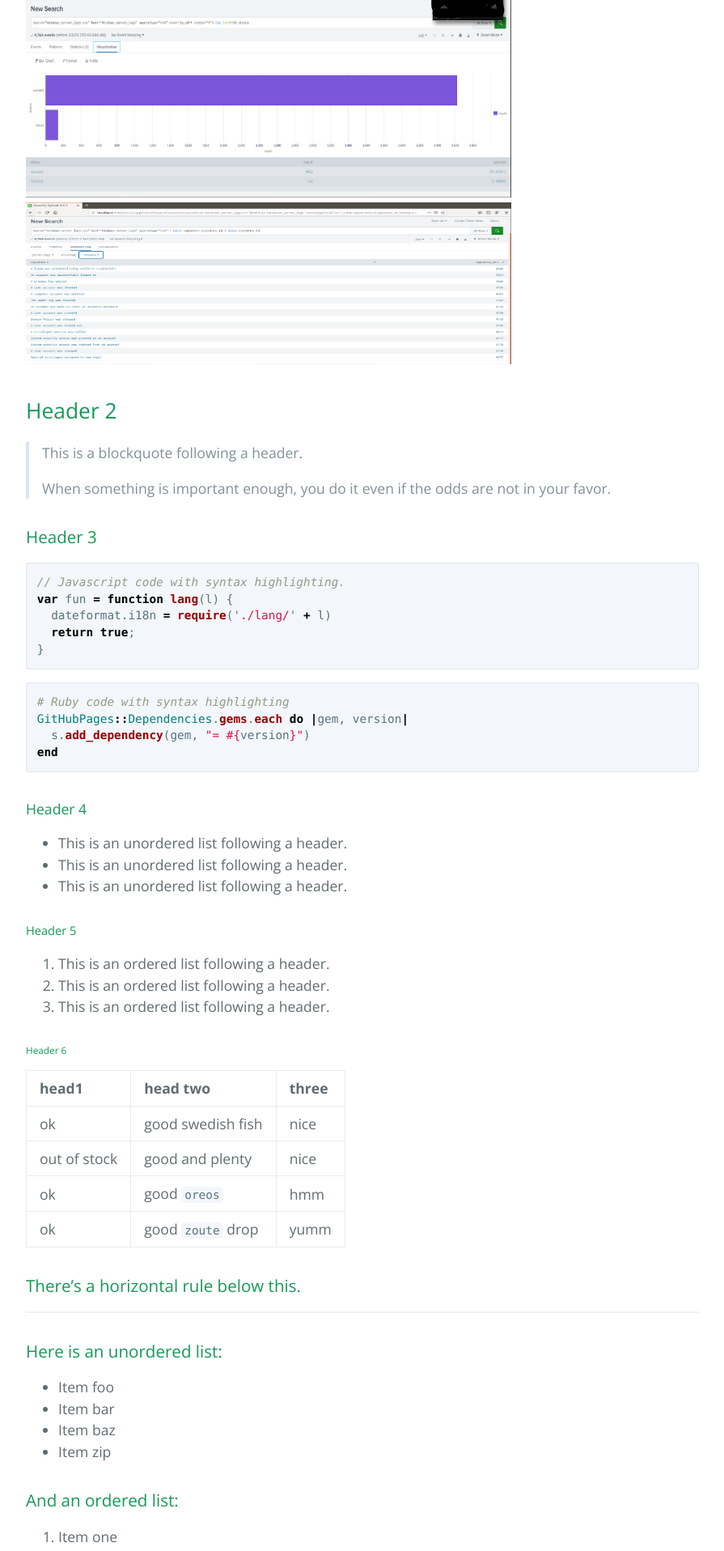
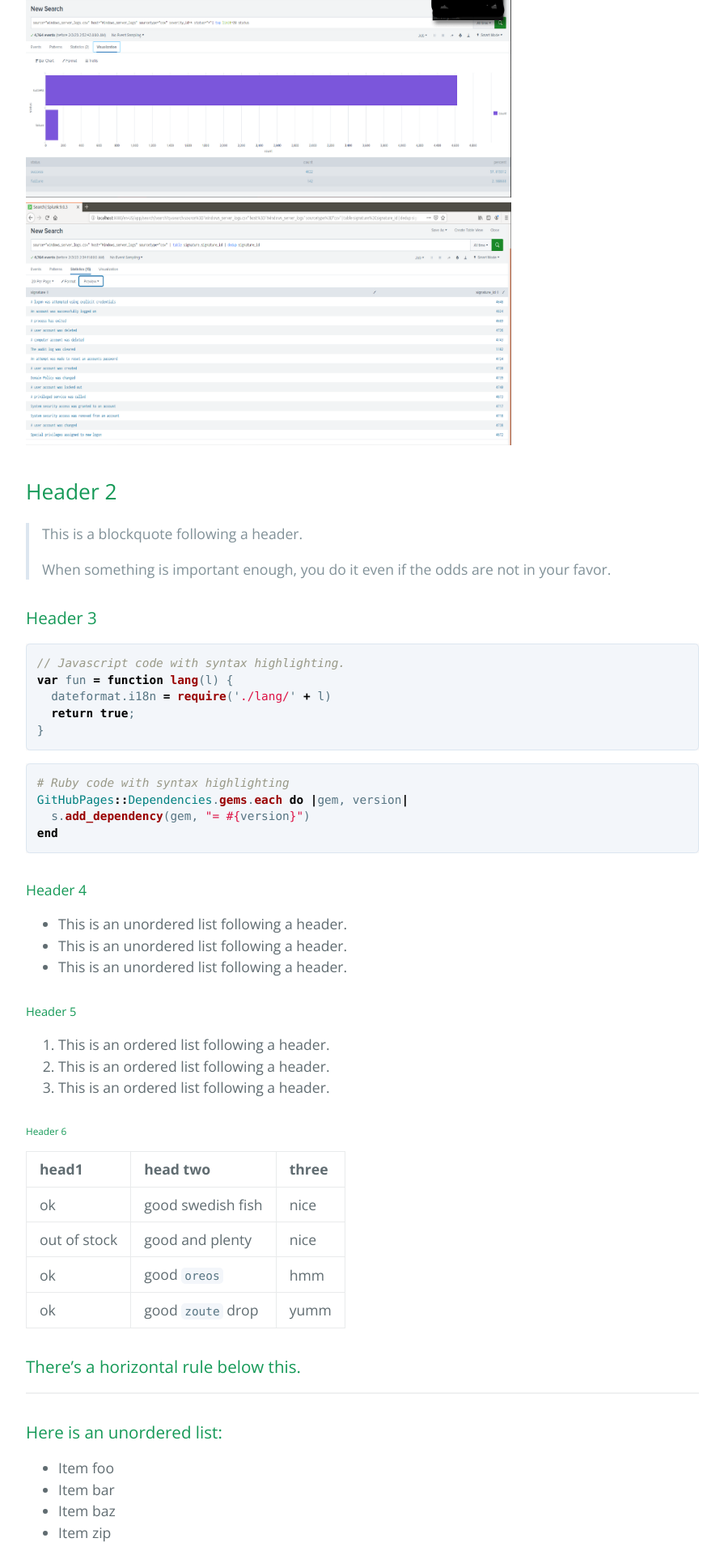
Before and after one commit to KyleV1/kylev1.github.io, a Jekyll site: the page built from index.md, in a window 1280 px wide. Shown: the part 3245-5161 px from the top of the page at 81% size, without its empty margins (192-1087 px from the left). Built offline with Jekyll 4.4.1, drawn with Linux system fonts in a browser that asks for light colours; our own code applies the rules of GitHub Pages for plain Markdown files.

Commit message:
Update index.md

```diff
--- a/index.md
+++ b/index.md
@@ -29,7 +29,7 @@ The images below show how I used Splunk to build a custom security monitoring en
 
  <img src="/Images/p3.png" alt="image1" style="width:600px;height:200px;">
  <img src="/Images/p32.png" alt="image1" style="width:600px;height:300px;">
- <img src="/Images/p33.png" alt="image1" style="width:600px;height:200px;">
+ <img src="/Images/p33.png" alt="image1" style="width:600px;height:300px;">
 
 ## Header 2
 
```
